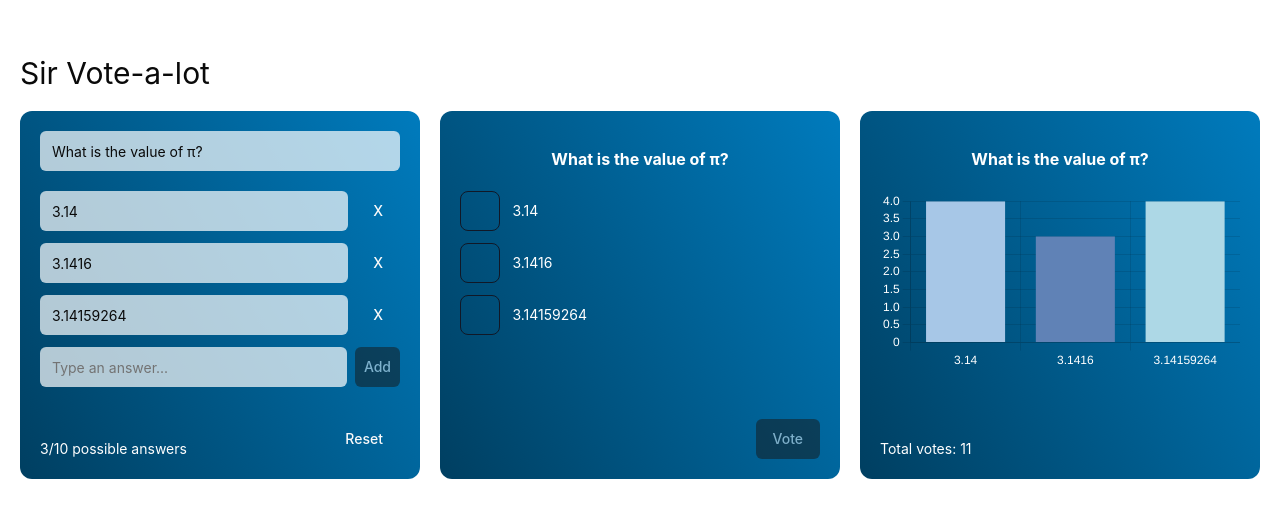
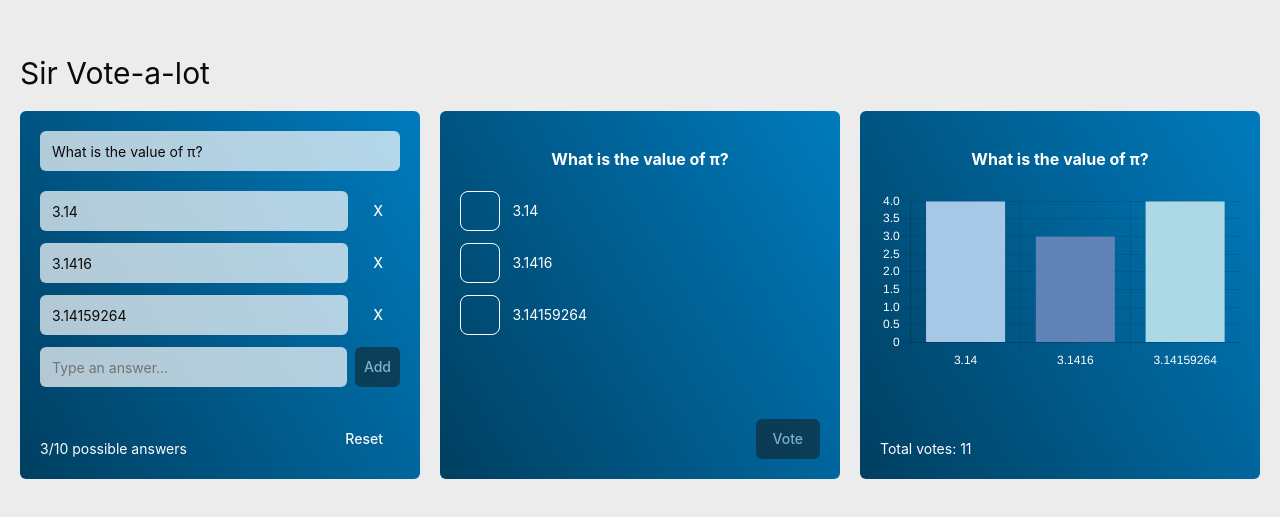
Before and after one commit to BroBuddy/sir-vote-a-lot, a React (Vite) app: page / in a window 1280 px wide. Shown: the part 133-650 px from the top of the page. Built offline with nearby package versions, Linux system fonts and the light colour scheme.

Commit message:
clean up project

```diff
--- a/src/App.css
+++ b/src/App.css
@@ -1,6 +1,10 @@
 @tailwind base;
 @tailwind components;
 @tailwind utilities;
+
+body {
+    background-color: #ececec;
+}
 
 #root {
     margin: 0 auto;
--- a/src/components/PollForm.tsx
+++ b/src/components/PollForm.tsx
@@ -90,7 +90,6 @@ const PollForm = () => {
     }
 
     const onSubmit = (values: z.infer<typeof pollFormSchema>) => {
-        console.log('values', values)
         setQuestion(values.question)
         setOptions(values.options)
     }
--- a/src/components/SirVoteALot.tsx
+++ b/src/components/SirVoteALot.tsx
@@ -10,15 +10,15 @@ const SirVoteALot = () => {
             </div>
 
             <div className="flex flex-row gap-5 mx-5">
-                <div className="w-1/3 card rounded-xl">
+                <div className="w-1/3 card rounded-md hover:shadow-xl">
                     <PollForm />
                 </div>
 
-                <div className="w-1/3 card rounded-xl">
+                <div className="w-1/3 card rounded-md hover:shadow-xl">
                     <PollVote />
                 </div>
 
-                <div className="w-1/3 card rounded-xl">
+                <div className="w-1/3 card rounded-md hover:shadow-xl">
                     <PollChart />
                 </div>
             </div>
--- a/src/components/VoteGroup.tsx
+++ b/src/components/VoteGroup.tsx
@@ -30,16 +30,16 @@ const VoteGroup = (items: { options: Option[]; field: VoteField }) => {
                                 <FormControl>
                                     <RadioGroupItem
                                         checked={field.value === option.id}
-                                        className={`h-10 border-1 border-gray-900 ${
+                                        className={`h-10 border-1 border-white ${
                                             field.value === option.id
-                                                ? 'bg-gray-900'
+                                                ? 'bg-white/70'
                                                 : 'bg-transparent'
                                         }`}
                                         value={option.id}
                                     />
                                 </FormControl>
 
-                                <FormLabel className="font-normal text-white">
+                                <FormLabel className="font-normal text-white cursor-pointer">
                                     {option.text.length <= POLL_TEXT_LENGTH
                                         ? option.text
                                         : `${option.text.substring(0, POLL_TEXT_LENGTH)}...`}
```
Also changed, not shown: playwright.config.ts (+5 -7 lines), 1 other file (tests, documents, lock files or other folders).
